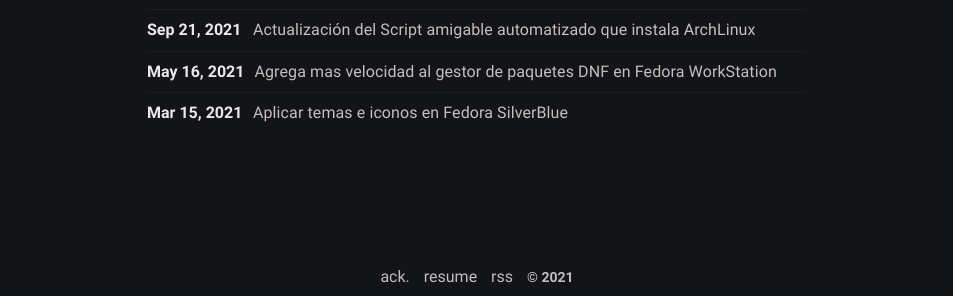
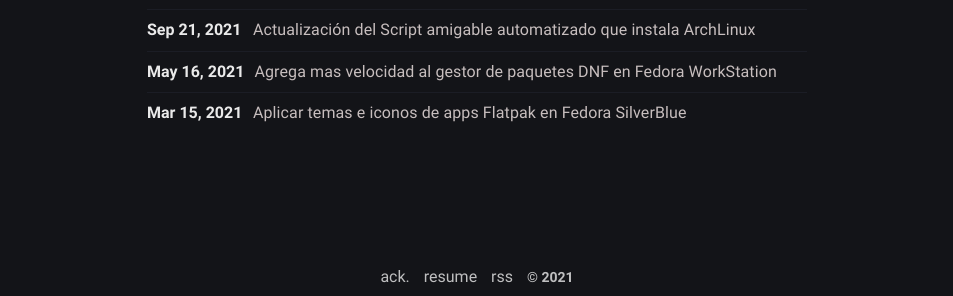
Before and after one commit to CodigoCristo/mxhectorvega.github.io, a Jekyll site: the page built from index.md, in a window 1280 px wide. Shown: the part 715-1011 px from the top of the page, without its empty margins (163-1116 px from the left). Built offline with Jekyll 4.4.1, drawn with Linux system fonts in a browser that asks for light colours.

Commit message:
act reg dom 26 sep 21 20:29

```diff
--- a/_posts/temas-para-silverblue/2021-03-15-temas-para-fedora-silverblue.md
+++ b/_posts/temas-para-silverblue/2021-03-15-temas-para-fedora-silverblue.md
@@ -1,6 +1,6 @@
 ---
 layout: post
-title:  "Aplicar temas e iconos en Fedora SilverBlue"
+title:  "Aplicar temas e iconos de apps Flatpak en Fedora SilverBlue"
 date:   2021-03-15 07:00:00 +0700
 tags: [fedora, silverblue, themes, icons]
 ---
```
